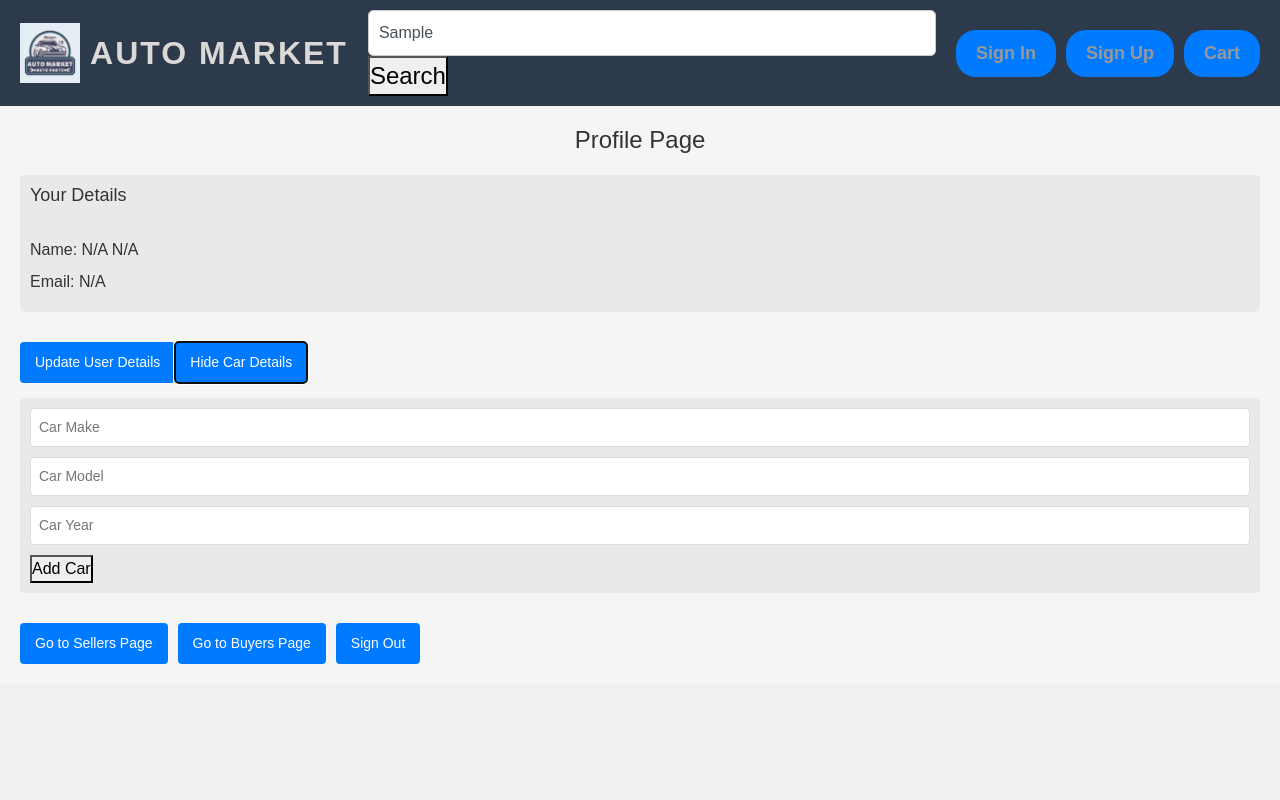
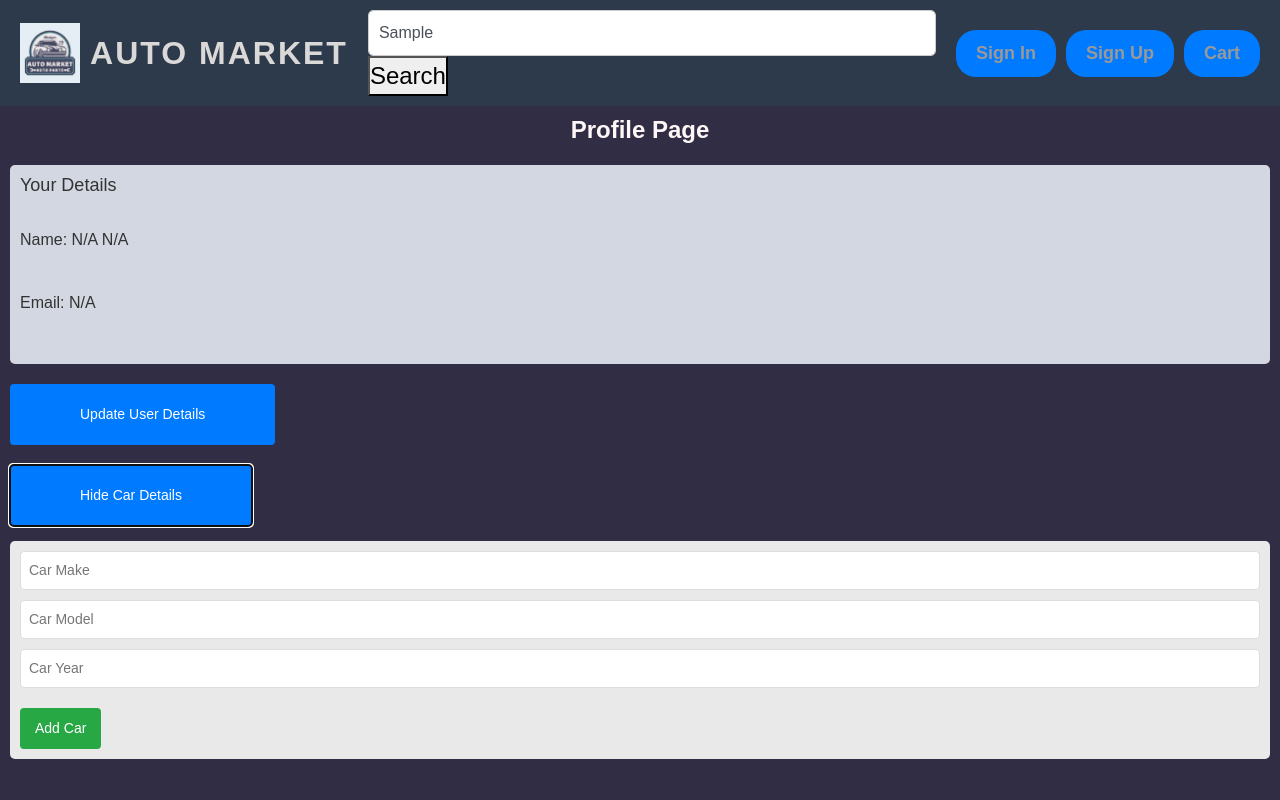
Before and after one commit to WSU-4110/AutoMarket, a React (Create React App) app in the folder firebase-react-app/: page /profile in a window 1280 px wide. Both pictures are taken after typing "Sample" into the empty fields and a click on the button "Add / Update Car Details". Shown: the top 800 px of the page. Built offline with nearby package versions, Linux system fonts and the light colour scheme; no server answers; a small style sheet from the web is missing; the HTML template or start-up script is replaced by a standard one.

Commit message:
Staged Changes in the Profile CSS and Javascript

```diff
--- a/firebase-react-app/src/pages/ProfilePage/ProfilePage.css
+++ b/firebase-react-app/src/pages/ProfilePage/ProfilePage.css
@@ -1,35 +1,37 @@
-.profile-content
-{
-  padding: 20px;
-  background-color: #f5f5f5;
-  font-family: 'Arial', sans-serif;
+.profile {
+  background-color: #302d44;
 }
 
-.user-info, .car-info
-{
-  margin-bottom: 20px;
+.profile-content {
+  padding: 10px;
+
+  font-family: "Helvetica", sans-serif;
+}
+
+.user-info,
+.car-info {
   font-size: 16px;
   padding: 10px;
-  background-color: #e9e9e9;
+  background-color: #d2d7e1;
   border-radius: 5px;
 }
 
-.user-info p, .car-info p
-{
-  margin-bottom: 8px;
+.user-info p,
+.car-info p {
   color: #333;
+  margin-bottom: 39px;
 }
 
-.car-details-form, .user-details-form
-{
+.car-details-form,
+.user-details-form {
   margin-top: 15px;
   padding: 10px;
   background-color: #e9e9e9;
   border-radius: 5px;
 }
 
-.car-details-form input, .user-details-form input
-{
+.car-details-form input,
+.user-details-form input {
   margin-bottom: 10px;
   padding: 8px;
   border: 1px solid #ddd;
@@ -37,10 +39,20 @@
   font-size: 14px;
 }
 
-.toggle-button, .profile-buttons button
-{
-  margin-top: 10px;
-  padding: 10px 15px;
+.profile-buttons button {
+  margin-top: 70px;
+  padding: 20px 150px;
+  background-color: #007bff;
+  color: white;
+  border: none;
+  border-radius: 4px;
+  cursor: pointer;
+  font-size: 14px;
+  margin-left: 43px;
+}
+.toggle-button button {
+  margin-top: 20px;
+  padding: 20px 70px;
   background-color: #007bff;
   color: white;
   border: none;
@@ -49,60 +61,80 @@
   font-size: 14px;
 }
 
-.profile-buttons
-{
+.toggle-button button:hover {
   margin-top: 20px;
+  background-color: #374c63;
+  letter-spacing: 0.07em;
+  box-shadow: 0px 0px 5px lightblue;
+  transition: background-color 0.5s smooth;
+  transition: 0.8s;
 }
 
-.profile-buttons button:not(:last-child)
-{
+.profile-buttons button:hover {
+  margin-top: 20px;
+  background-color: #374c63;
+  letter-spacing: 0.07em;
+  box-shadow: 0px 0px 10px lightblue;
+  transition: background-color 0.3s ease-in-out;
+  transition: 0.5s;
+}
+
+.profile-buttons button:not(:last-child) {
   margin-right: 10px;
 }
 
-h1
-{
+h1 {
   text-align: center;
   margin-bottom: 20px;
   font-size: 24px;
-  color: #333;
+  color: #fff7f7;
+  font-weight: bold;
 }
 
-h3
-{
+h3 {
   font-size: 18px;
   color: #333;
 }
 
-
-.car-info
-{
+.car-info {
   margin-top: 30px;
   margin-bottom: 20px;
   padding: 10px;
-  background-color: #e9e9e9;
+  background-color: #d2d7e1;
   border-radius: 5px;
   font-size: 16px;
 }
 
-.user-details-form
-{
+.user-details-form {
   margin-top: 15px;
   padding: 10px;
-  background-color: #e9e9e9;
+  background-color: #d2d7e1;
   border-radius: 5px;
 }
 
-.user-details-form input
-{
+.user-details-form input {
   margin-bottom: 10px;
   padding: 8px;
-  border: 1px solid #ddd;
+  border: 1px solid d2d7e1;
   border-radius: 4px;
   font-size: 14px;
 }
 
-car-details-form button, .user-details-form button
-{
+car-details-form button,
+.user-details-form button {
+  padding: 9px 15px;
+  background-color: #28a745;
+  color: white;
+  border: none;
+  border-radius: 4px;
+  cursor: pointer;
+  font-size: 14px;
+  transition: background-color 0.3s, transform 0.1s;
+  margin-top: 1px;
+  margin-bottom: 30px;
+}
+
+.car-details-form button {
   padding: 10px 15px;
   background-color: #28a745;
   color: white;
@@ -113,13 +145,15 @@ car-details-form button, .user-details-form button
   transition: background-color 0.3s, transform 0.1s;
   margin-top: 10px;
 }
-
-.car-details-form button:hover, .user-details-form button:hover
-{
-  background-color: #218838;
+.car-details-form button:hover,
+.user-details-form button:hover {
+  letter-spacing: 0.1em;
+  box-shadow: 0px 0px 10px rgb(39, 34, 34);
+  transition: background-color 0.3s ease-in-out;
+  transition: 0.5s;
 }
 
-.car-details-form button:active, .user-details-form button:active
-{
+.car-details-form button:active,
+.user-details-form button:active {
   transform: scale(0.98);
 }
--- a/firebase-react-app/src/pages/ProfilePage/ProfilePage.js
+++ b/firebase-react-app/src/pages/ProfilePage/ProfilePage.js
@@ -1,33 +1,37 @@
-import React, { useState, useEffect } from 'react';
-import { auth, db, updateUserName, updateUserEmail, updateUserPassword } from './../../firebase';
-import { ref, onValue, set } from 'firebase/database';
+import React, { useState, useEffect } from "react";
+import {
+  auth,
+  db,
+  updateUserName,
+  updateUserEmail,
+  updateUserPassword,
+} from "./../../firebase";
+import { ref, onValue, set } from "firebase/database";
 import Header from "./../../Header";
-import SellersPage from './../SellersPage/SellersPage';
-import BuyersPage from './../BuyersPage/BuyersPage';
-import './ProfilePage.css';
+import SellersPage from "./../SellersPage/SellersPage";
+import BuyersPage from "./../BuyersPage/BuyersPage";
+import "./ProfilePage.css";
 
-const Profile = () =>
-{
+const Profile = () => {
   const [user, setUser] = useState(auth.currentUser);
   const [userData, setUserData] = useState(null);
 
-  const [carMake, setCarMake] = useState('');
-  const [carModel, setCarModel] = useState('');
-  const [carYear, setCarYear] = useState('');
+  const [carMake, setCarMake] = useState("");
+  const [carModel, setCarModel] = useState("");
+  const [carYear, setCarYear] = useState("");
   const [showCarDetailsForm, setShowCarDetailsForm] = useState(false);
 
-  const [newFirstName, setNewFirstName] = useState('');
-  const [newLastName, setNewLastName] = useState('');
-  const [newEmail, setNewEmail] = useState('');
-  const [newPassword, setNewPassword] = useState('');
+  const [newFirstName, setNewFirstName] = useState("");
+  const [newLastName, setNewLastName] = useState("");
+  const [newEmail, setNewEmail] = useState("");
+  const [newPassword, setNewPassword] = useState("");
   const [showUpdateDetailsForm, setShowUpdateDetailsForm] = useState(false);
 
   const [showSellers, setShowSellers] = useState(false);
   const [showBuyers, setShowBuyers] = useState(false);
 
   useEffect(() => {
-    const unsubscribe = auth.onAuthStateChanged((authUser) =>
-    {
+    const unsubscribe = auth.onAuthStateChanged((authUser) => {
       if (authUser) {
         setUser(authUser);
         fetchUserData(authUser.uid);
@@ -37,12 +41,9 @@ const Profile = () =>
     return () => unsubscribe();
   }, []);
 
-  useEffect(() =>
-  {
-    const unsubscribe = auth.onAuthStateChanged((authUser) =>
-    {
-      if (authUser)
-      {
+  useEffect(() => {
+    const unsubscribe = auth.onAuthStateChanged((authUser) => {
+      if (authUser) {
         setUser(authUser);
         fetchUserData(authUser.uid);
       }
@@ -51,69 +52,61 @@ const Profile = () =>
     return () => unsubscribe();
   }, []);
 
-
-  const fetchUserData = (userId) =>
-  {
-    const userRef = ref(db, 'users/' + userId);
+  const fetchUserData = (userId) => {
+    const userRef = ref(db, "users/" + userId);
     onValue(userRef, (snapshot) => {
       const data = snapshot.val();
       setUserData(data);
       if (data) {
-        setCarMake(data.car?.make || '');
-        setCarModel(data.car?.model || '');
-        setCarYear(data.car?.year || '');
+        setCarMake(data.car?.make || "");
+        setCarModel(data.car?.model || "");
+        setCarYear(data.car?.year || "");
 
-        setNewFirstName(data.firstName || '');
-        setNewLastName(data.lastName || '');
+        setNewFirstName(data.firstName || "");
+        setNewLastName(data.lastName || "");
         setNewEmail(auth.currentUser.email);
       }
     });
   };
 
-  const handleCarDetailsSubmit = async () =>
-  {
-    const userRef = ref(db, 'users/' + user.uid);
-    await set(userRef, { ...userData, car: { make: carMake, model: carModel, year: carYear } });
+  const handleCarDetailsSubmit = async () => {
+    const userRef = ref(db, "users/" + user.uid);
+    await set(userRef, {
+      ...userData,
+      car: { make: carMake, model: carModel, year: carYear },
+    });
     fetchUserData(user.uid);
   };
 
-  const handleUpdateName = async () =>
-  {
+  const handleUpdateName = async () => {
     await updateUserName(user.uid, newFirstName, newLastName);
     fetchUserData(user.uid);
   };
 
-  const handleUpdateEmail = async () =>
-  {
+  const handleUpdateEmail = async () => {
     await updateUserEmail(newEmail);
   };
 
   const handleUpdatePassword = async () => {
     try {
-      if (newPassword.trim())
-      {
+      if (newPassword.trim()) {
         await updateUserPassword(newPassword);
-      } else
-      {
+      } else {
       }
-    } catch (error)
-    {
+    } catch (error) {
       console.error("Error updating password:", error);
     }
   };
 
-  const toggleCarDetailsForm = () =>
-  {
+  const toggleCarDetailsForm = () => {
     setShowCarDetailsForm(!showCarDetailsForm);
   };
 
-  const toggleUpdateDetailsForm = () =>
-  {
+  const toggleUpdateDetailsForm = () => {
     setShowUpdateDetailsForm(!showUpdateDetailsForm);
   };
 
-  const handleSignOut = () =>
-  {
+  const handleSignOut = () => {
     auth.signOut();
   };
 
@@ -128,18 +121,26 @@ const Profile = () =>
     <div className="profile">
       <Header />
       <div className="profile-content">
-        <h1>Profile Page</h1>
+        <h1>
+          <b>Profile Page</b>
+        </h1>
 
         <div className="user-info">
           <h3>Your Details</h3>
           <br></br>
-          <p>Name: {userData?.firstName || 'N/A'} {userData?.lastName || 'N/A'}</p>
-          <p>Email: {user?.email || 'N/A'}</p>
+          <p>
+            Name: {userData?.firstName || "N/A"} {userData?.lastName || "N/A"}
+          </p>
+          <p>Email: {user?.email || "N/A"}</p>
         </div>
 
-        <button className="toggle-button" onClick={toggleUpdateDetailsForm}>
-          {showUpdateDetailsForm ? 'Hide User Details' : 'Update User Details'}
-        </button>
+        <div class="toggle-button">
+          <button onClick={toggleUpdateDetailsForm}>
+            {showUpdateDetailsForm
+              ? "Hide User Details"
+              : "Update User Details"}
+          </button>
+        </div>
 
         {showUpdateDetailsForm && (
           <div className="user-details-form">
@@ -175,9 +176,13 @@ const Profile = () =>
           </div>
         )}
 
-        <button className="toggle-button" onClick={toggleCarDetailsForm}>
-          {showCarDetailsForm ? 'Hide Car Details' : 'Add / Update Car Details'}
-        </button>
+        <div class="toggle-button">
+          <button onClick={toggleCarDetailsForm}>
+            {showCarDetailsForm
+              ? "Hide Car Details"
+              : "Add / Update Car Details"}
+          </button>
+        </div>
 
         {showCarDetailsForm && (
           <div className="car-details-form">
@@ -199,7 +204,9 @@ const Profile = () =>
               value={carYear}
               onChange={(e) => setCarYear(e.target.value)}
             />
-            <button onClick={handleCarDetailsSubmit}>Add Car</button>
+            <button className="car-button" onClick={handleCarDetailsSubmit}>
+              Add Car
+            </button>
           </div>
         )}
 
@@ -214,7 +221,9 @@ const Profile = () =>
         )}
 
         <div className="profile-buttons">
-          <button onClick={() => setShowSellers(true)}>Go to Sellers Page</button>
+          <button onClick={() => setShowSellers(true)}>
+            Go to Sellers Page
+          </button>
           <button onClick={() => setShowBuyers(true)}>Go to Buyers Page</button>
           <button onClick={handleSignOut}>Sign Out</button>
         </div>
```
